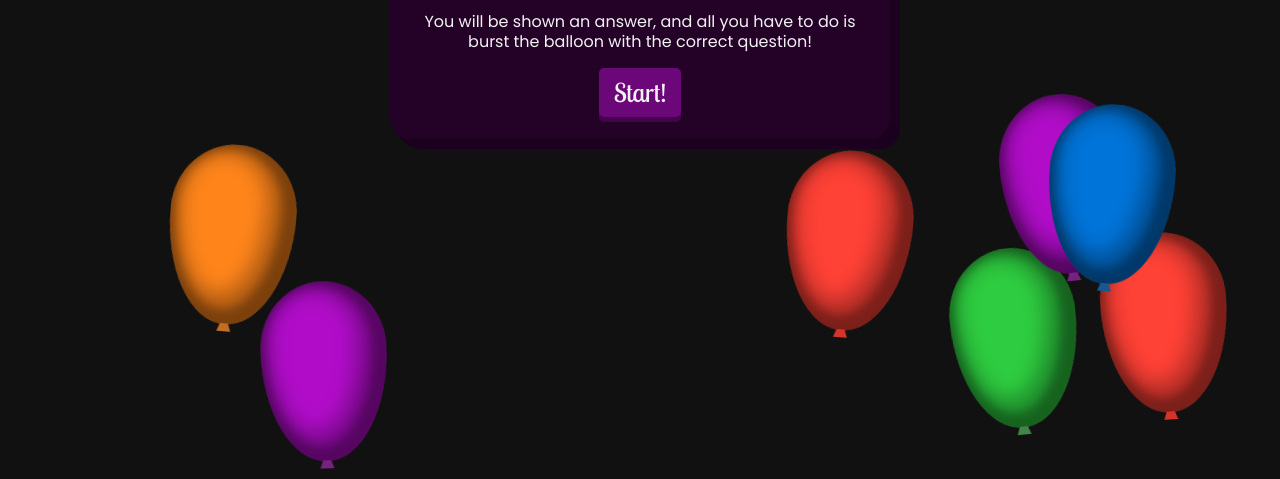
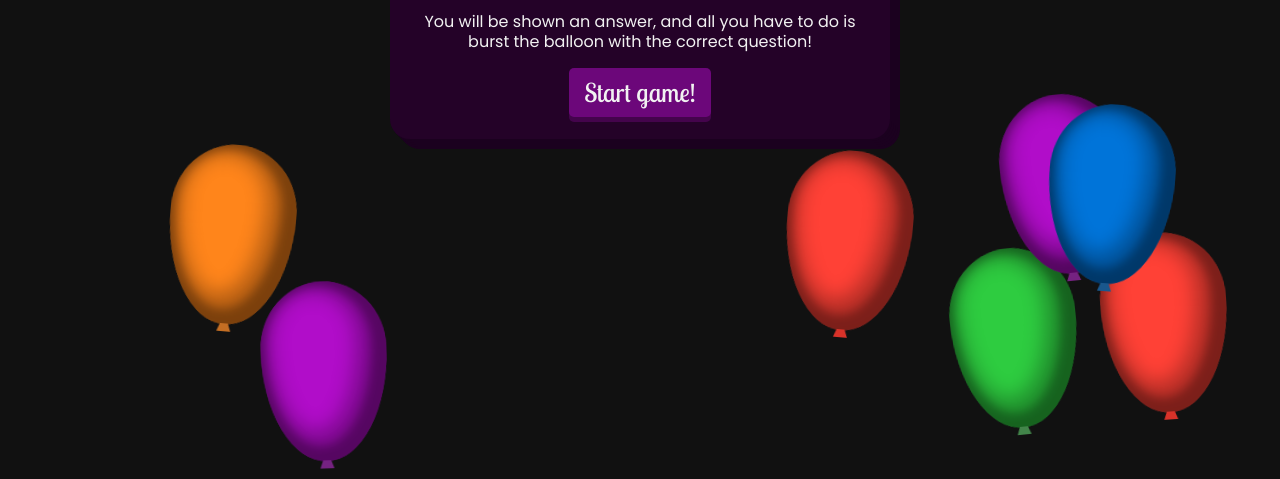
Before and after one commit to jackcannon/popthequestion, a website: page site/app/index.html in a window 1280 px wide. Shown: the part 321-800 px from the top of the page. Drawn offline with nearby package versions, Linux system fonts and the light colour scheme; files that its build step writes are made by us from their sources; files whose address does not match are found by name.

Commit message:
Change button

```diff
--- a/site/app/index.html
+++ b/site/app/index.html
@@ -14,7 +14,7 @@
             <h2>Welcome to</h2>
             <h1 class="title"><span><span class="capital">B</span>urst</span> <span>the</span> <span><span class="capital">B</span>alloon!</span></h1>
             <p>You will be shown an answer, and all you have to do is burst the balloon with the correct question!</p>
-            <button id="start-btn">Start!</button>
+            <button id="start-btn">Start game!</button>
         </div>
         <div id="confetti-box"></div>
         <div class="container">
```
